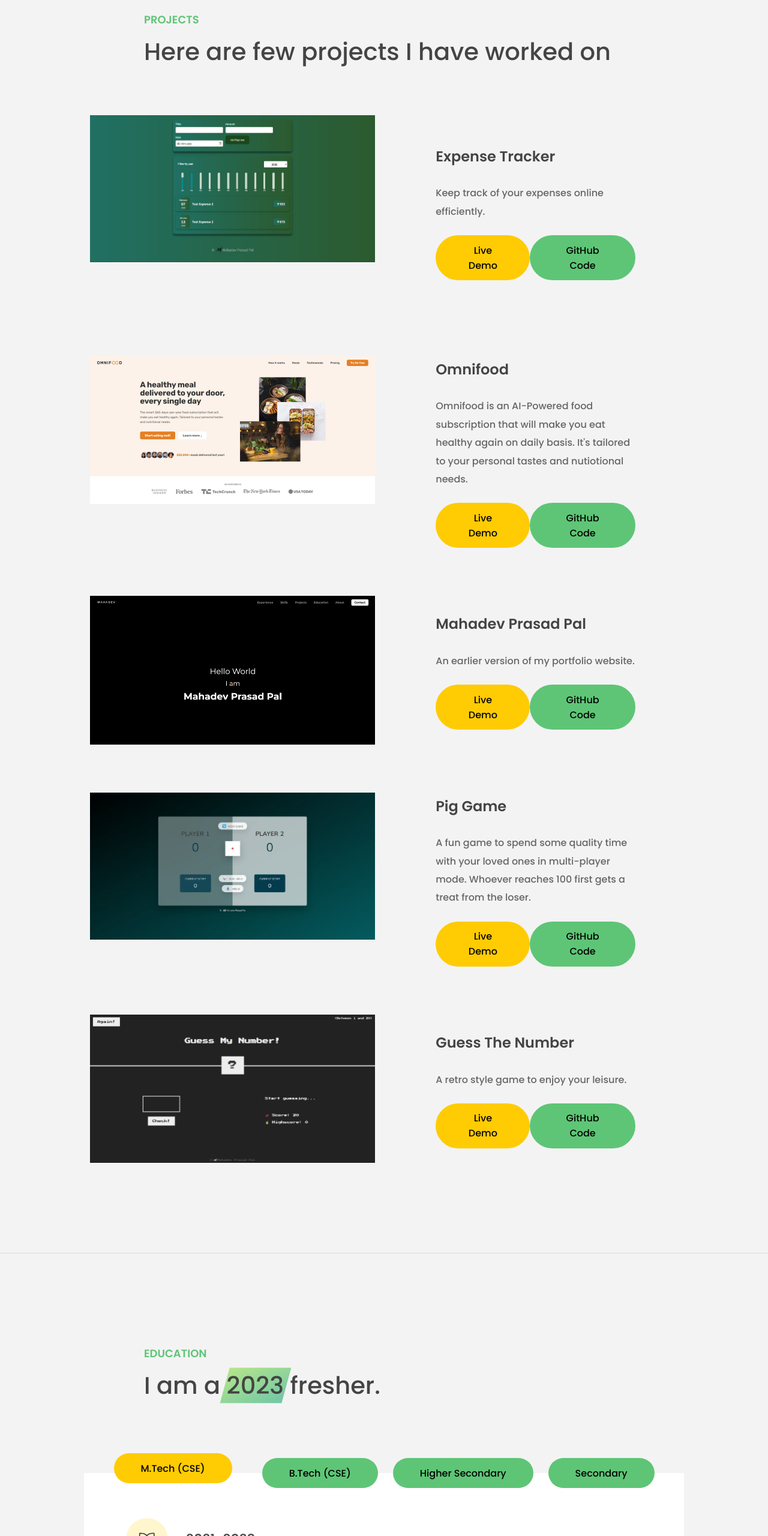
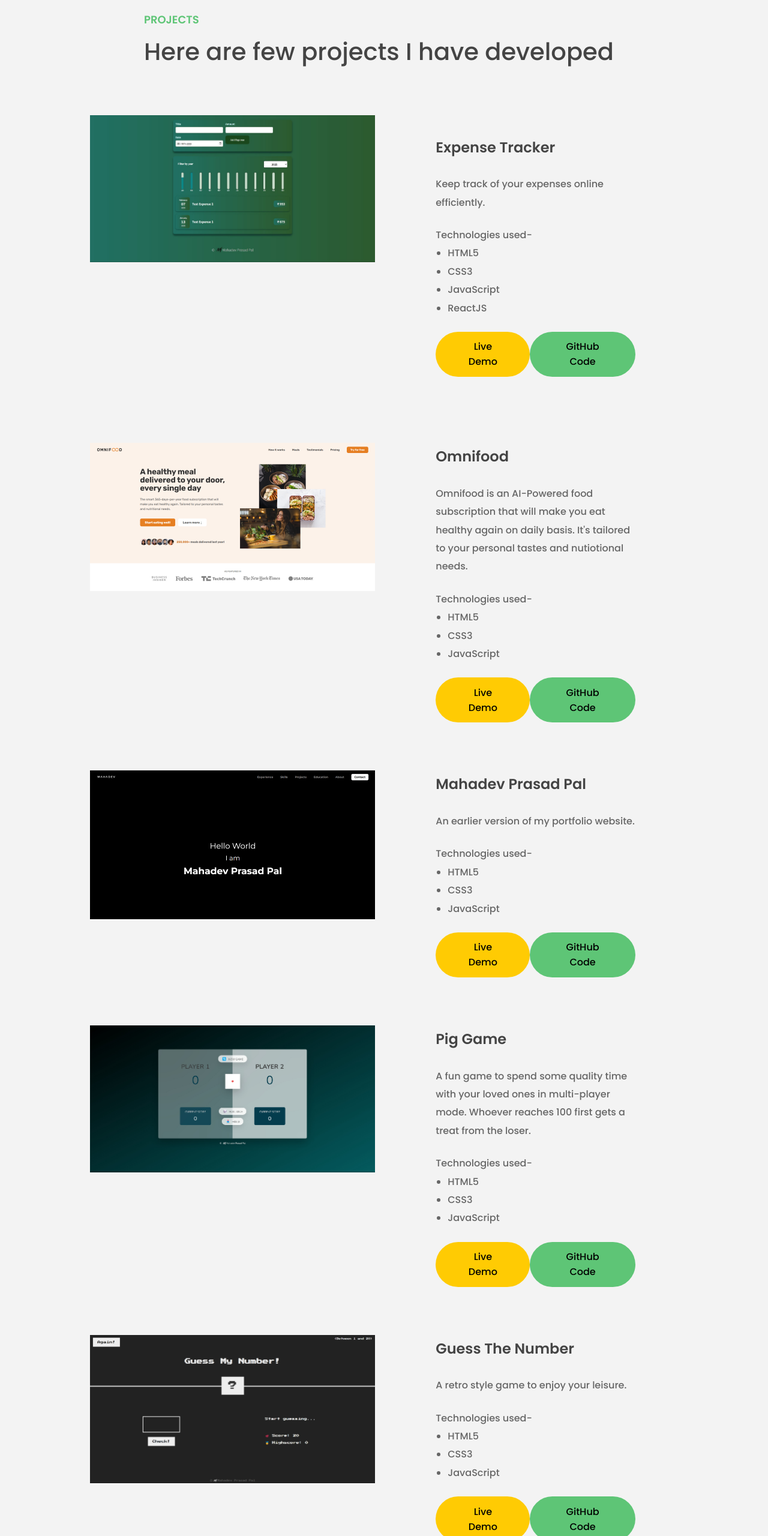
Before and after one commit to MV2222/personal_website_v2, a plain HTML site: page index.html in a window 1280 px wide. Shown: the part 935-3495 px from the top of the page at 60% size. Drawn offline with nearby package versions, Linux system fonts and the light colour scheme.

Commit message:
Update 02

```diff
--- a/css/style.css
+++ b/css/style.css
@@ -243,7 +243,16 @@ h4 {
   font-size: 2.4rem;
 }
 
-.project__link {
+.tech-list {
+  font-size: 1.6rem;
+  font-weight: 500;
+  color: #666;
+}
+.tech-list li {
+  margin-left: 2rem;
+}
+
+.project__links {
   display: flex;
   justify-content: space-around;
   align-items: center;
@@ -398,7 +407,7 @@ h4 {
   width: 100%;
   height: 100%;
   opacity: 0.15;
-  background-image: url('../gif/reading.gif');
+  background-image: url('../gif/reading.avif');
   background-repeat: no-repeat;
   background-position: 50% 0;
   background-size: cover;
@@ -412,7 +421,7 @@ h4 {
   width: 100%;
   height: 100%;
   opacity: 0.15;
-  background-image: url('../gif/writing.webp');
+  background-image: url('../gif/writing.avif');
   background-repeat: no-repeat;
   background-position: 50% 0;
   background-size: cover;
@@ -426,7 +435,7 @@ h4 {
   width: 100%;
   height: 100%;
   opacity: 0.15;
-  background-image: url('../gif/photography.gif');
+  background-image: url('../gif/photography.avif');
   background-repeat: no-repeat;
   background-position: 50% 0;
   background-size: cover;
@@ -440,7 +449,7 @@ h4 {
   width: 100%;
   height: 100%;
   opacity: 0.15;
-  background-image: url('../gif/travelling.gif');
+  background-image: url('../gif/travelling.avif');
   background-repeat: no-repeat;
   background-position: 50% 0;
   background-size: cover;
@@ -471,7 +480,7 @@ h4 {
 .slider__btn {
   position: absolute;
   top: 50%;
-  z-index: 10;
+  z-index: 1;
 
   border: none;
   background: rgba(255, 255, 255, 0.7);
--- a/index.html
+++ b/index.html
@@ -4,7 +4,11 @@
     <meta charset="UTF-8" />
     <meta name="viewport" content="width=device-width, initial-scale=1.0" />
     <meta http-equiv="X-UA-Compatible" content="ie=edge" />
-    <link rel="shortcut icon" type="image/png" href="img/s-logo white.png" />
+    <!-- <link rel="shortcut icon" type="image/png" href="img/s-logo white.png" /> -->
+
+    <link rel="icon" href="img/favicon64.webp" />
+    <link rel="apple-touch-icon" href="img/favicon180.webp" />
+    <link rel="manifest" href="manifest.webmanifest" />
 
     <link
       href="https://fonts.googleapis.com/css?family=Poppins:300,400,500,600&display=swap"
@@ -13,7 +17,7 @@
     <link rel="stylesheet" href="css/general.css" />
     <link rel="stylesheet" href="css/style.css" />
     <link rel="stylesheet" href="css/queries.css" />
-    <title>Mahadev Prasad Pal - Portfolio Website</title>
+    <title>Mahadev Prasad Pal &mdash; Portfolio Website</title>
 
     <!-- ionicons JS -->
     <script
@@ -66,7 +70,7 @@
           <div class="contact-details">
             <div class="contact__icon">
               <svg>
-                <use xlink:href="img/icons.svg#icon-phone"></use>
+                <ion-icon name="call-outline"></ion-icon>
               </svg>
             </div>
             <a class="contact-to" href="tel:(+91)789-407-5323"
@@ -77,7 +81,7 @@
           <div class="contact-details">
             <div class="contact__icon">
               <svg>
-                <use xlink:href="img/icons.svg#icon-mail"></use>
+                <ion-icon name="mail-outline"></ion-icon>
               </svg>
             </div>
             <a class="contact-to" href="mailto:mahadevprasadpal99@gmail.com"
@@ -110,10 +114,11 @@
     </header>
 
     <!-- SECTION-1 -->
+    <!-- PROJECTS -->
     <section class="section" id="section-1">
       <div class="section__title">
         <h2 class="section__description">Projects</h2>
-        <h3 class="section__header">Here are few projects I have worked on</h3>
+        <h3 class="section__header">Here are few projects I have developed</h3>
       </div>
 
       <div class="projects">
@@ -127,7 +132,14 @@
         <div class="projects__details">
           <h5 class="projects__header">Expense Tracker</h5>
           <p>Keep track of your expenses online efficiently.</p>
-          <div class="project__link">
+          <ul class="tech-list">
+            Technologies used-
+            <li>HTML5</li>
+            <li>CSS3</li>
+            <li>JavaScript</li>
+            <li>ReactJS</li>
+          </ul>
+          <div class="project__links">
             <a
               href="https://expense-tracker-by-mahadev.netlify.app/"
               target="_blank"
@@ -154,7 +166,13 @@
             healthy again on daily basis. It's tailored to your personal tastes
             and nutiotional needs.
           </p>
-          <div class="project__link">
+          <ul class="tech-list">
+            Technologies used-
+            <li>HTML5</li>
+            <li>CSS3</li>
+            <li>JavaScript</li>
+          </ul>
+          <div class="project__links">
             <a href="https://omnifood-by-mahadev.netlify.app/" target="_blank">
               <button class="btn btn__demo">Live Demo</button>
             </a>
@@ -177,7 +195,13 @@
         <div class="projects__details">
           <h5 class="projects__header">Mahadev Prasad Pal</h5>
           <p>An earlier version of my portfolio website.</p>
-          <div class="project__link">
+          <ul class="tech-list">
+            Technologies used-
+            <li>HTML5</li>
+            <li>CSS3</li>
+            <li>JavaScript</li>
+          </ul>
+          <div class="project__links">
             <a
               href="https://mahadev-prasad-pal-v1.netlify.app/"
               target="_blank"
@@ -207,7 +231,13 @@
             multi-player mode. Whoever reaches 100 first gets a treat from the
             loser.
           </p>
-          <div class="project__link">
+          <ul class="tech-list">
+            Technologies used-
+            <li>HTML5</li>
+            <li>CSS3</li>
+            <li>JavaScript</li>
+          </ul>
+          <div class="project__links">
             <a href="https://pig-game-by-mahadev.netlify.app/" target="_blank">
               <button class="btn btn__demo">Live Demo</button>
             </a>
@@ -227,7 +257,13 @@
         <div class="projects__details">
           <h5 class="projects__header">Guess The Number</h5>
           <p>A retro style game to enjoy your leisure.</p>
-          <div class="project__link">
+          <ul class="tech-list">
+            Technologies used-
+            <li>HTML5</li>
+            <li>CSS3</li>
+            <li>JavaScript</li>
+          </ul>
+          <div class="project__links">
             <a
               href="https://guess-the-number-by-mahadev.netlify.app/"
               target="_blank"
@@ -246,6 +282,7 @@
     </section>
 
     <!-- SECTION-2 -->
+    <!-- EDUCATION -->
     <section class="section" id="section-2">
       <div class="section__title">
         <h2 class="section__description">Education</h2>
@@ -322,7 +359,7 @@
     </section>
 
     <!-- SECTION-3 -->
-    <!-- EDUCATION -->
+    <!-- ABOUT -->
     <section class="section" id="section-3">
       <div class="section__title section__title--about">
         <h2 class="section__description">About</h2>
```
Also changed, not shown: gif/photography.avif (added), gif/reading.avif (added), gif/travelling.avif (added), gif/writing.avif (added), gif/writing.webp (deleted), img/expense_tracker.png (deleted), img/favicon.png (added), img/favicon180.webp (added), img/favicon192.webp (added), img/favicon512.webp (added), img/favicon64.webp (added), manifest.webmanifest (added), 1 other file.
